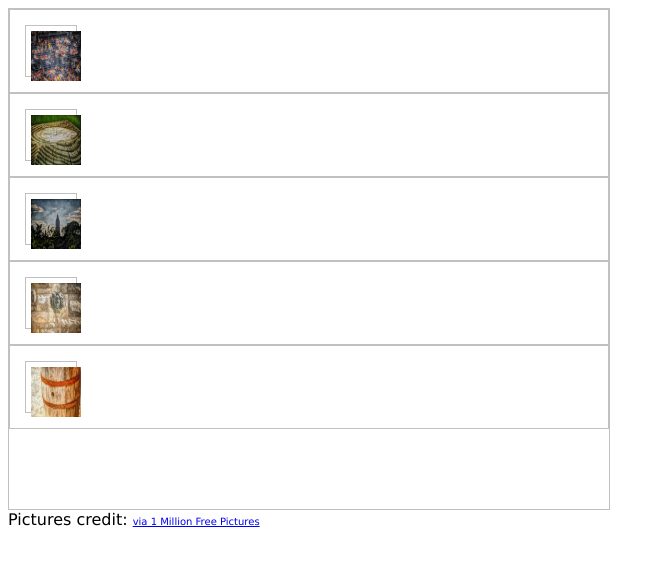
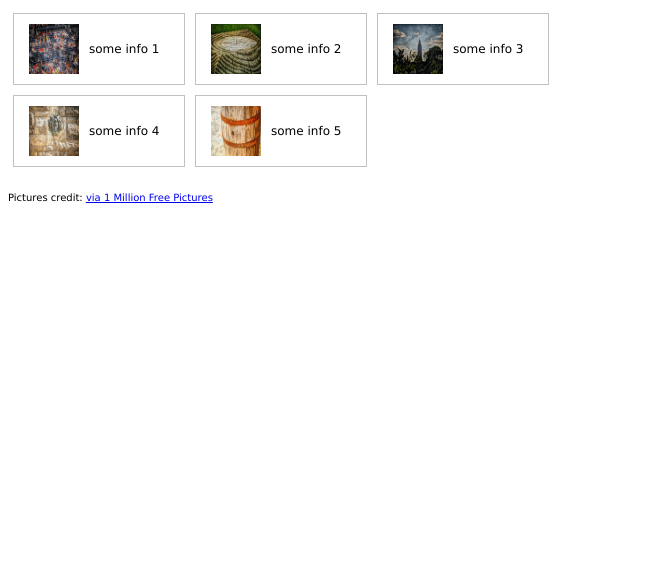
Before and after one commit to valangar/d3-modules, a plain HTML site: page chiplist/index.html in a window 1280 px wide. Shown: the whole page, without its empty margins (0-665 px from the left). Drawn offline with Linux system fonts and the light colour scheme.

Commit message:
chiplist module: no interactions

```diff
--- a/chiplist/chiplist.css
+++ b/chiplist/chiplist.css
@@ -1,14 +1,18 @@
 .chips {
-	border: 0.5px solid silver;
+	width: 150px;
+	height: 50px;
+	margin: 5px;
 	padding: 10px;
 	display: flex;
 	justify-content: flex-start;
 	align-items: center;
+	border: 0.5px solid silver;
 }
 .chips-dp, .chips-dp-content {
 	width: 50px;
 	height: 50px;
-	border: 0.5px solid silver;
+}
+.chips-dp, .chips-info {
 	margin: 5px;
 }
 .chips-dp-content {
--- a/chiplist/chiplist.js
+++ b/chiplist/chiplist.js
@@ -17,13 +17,13 @@ let chiplistModule = function module(){
 									.attr("height", height)
 									.attr("id", function(d, i){
 										if(d.chip_id) return d.chip_id;
-										return "chip_" + i;
+										return "chip-" + i;
 									})
 									.attr("class", "chips");
 			chips.append("div")
 					.attr("id",  function(d, i){
-						if(d.chip_id) return "dp_" + d.chip_id;
-						return "dp_" + i;
+						if(d.chip_id) return "dp-" + d.chip_id;
+						return "dp-" + i;
 					})
 					.attr("class", "chips-dp")
 					.html(function(d){
@@ -31,16 +31,16 @@ let chiplistModule = function module(){
 						else if(d.display_type === "image") return "<img class = 'chips-dp-content' src = '" + d.display_content + "'/>";
 						return "";
 					})
-				/*  .append("div")
+			chips.append("div")
 					.attr("id", function(d, i){
-						if(d.chip_id) return "info_" + d.chip_id;
-						return "info_" + i;
+						if(d.chip_id) return "info-" + d.chip_id;
+						return "info-" + i;
 					})
-					.attr("class", "chips_info")
+					.attr("class", "chips-info")
 					.text(function(d){
 						if(d.info !== undefined) return d.info;
 						return "";
-					}); */
+					});
 
         });
     }
--- a/chiplist/index.html
+++ b/chiplist/index.html
@@ -3,11 +3,11 @@
     <head>
         <meta charset="UTF-8" name="viewport" content="width=device-width, initial-scale=1.0">
         <title>Chiplist</title>
-        <link rel="stylesheet" href="./chiplist.css">
+        <link rel="stylesheet" href="./main.css">
     </head>
     <body>
-        <div style="width:600px; height:500px; border: 0.5px solid silver;" id = "chiplist-container"></div>
-		<div>Pictures credit: <a href='http://www.1millionfreepictures.com/'><span style='font-size: x-small;'>via 1 Million Free Pictures</span></a></div>
+        <div id = "chiplist-container"></div>
+		<div id="credits">Pictures credit: <a href='http://www.1millionfreepictures.com/'><span >via 1 Million Free Pictures</span></a></div>
         <script src = "./../libs/d3.min.js"></script>
         <script src = "./../libs/jquery.min.js"></script>
         <script src = "./chiplist.js"></script>
--- /dev/null
+++ b/chiplist/main.css
@@ -0,0 +1,16 @@
+@import "./chiplist.css";
+
+#chiplist-container, #credits {
+	width:600px;
+}
+#chiplist-container {
+	display: flex;
+	flex-wrap: wrap;
+}
+#credits {
+	font-size: x-small;
+	margin-top: 20px;
+}
+.chips-info {
+	font-size: 12px;
+}
```
